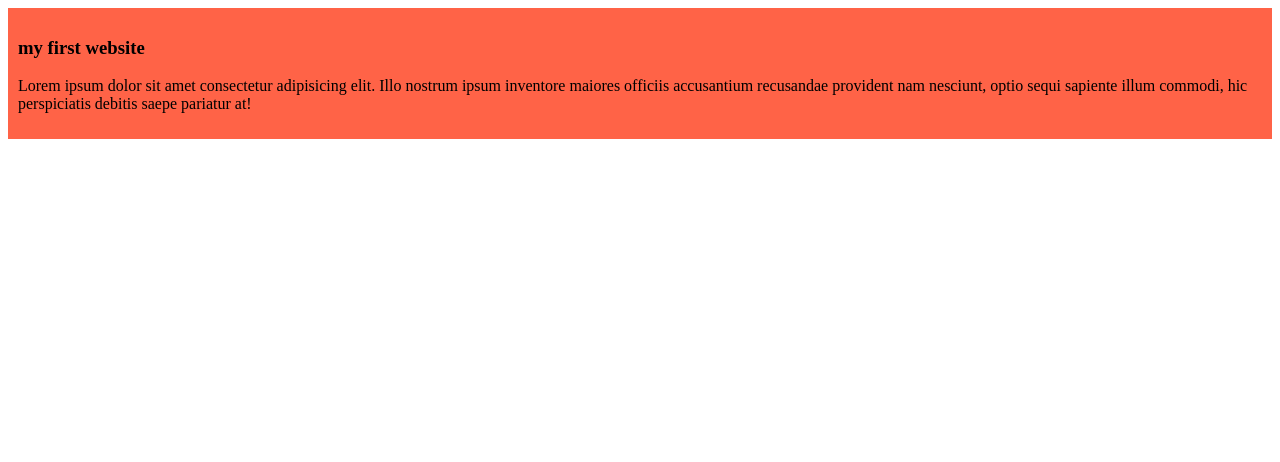
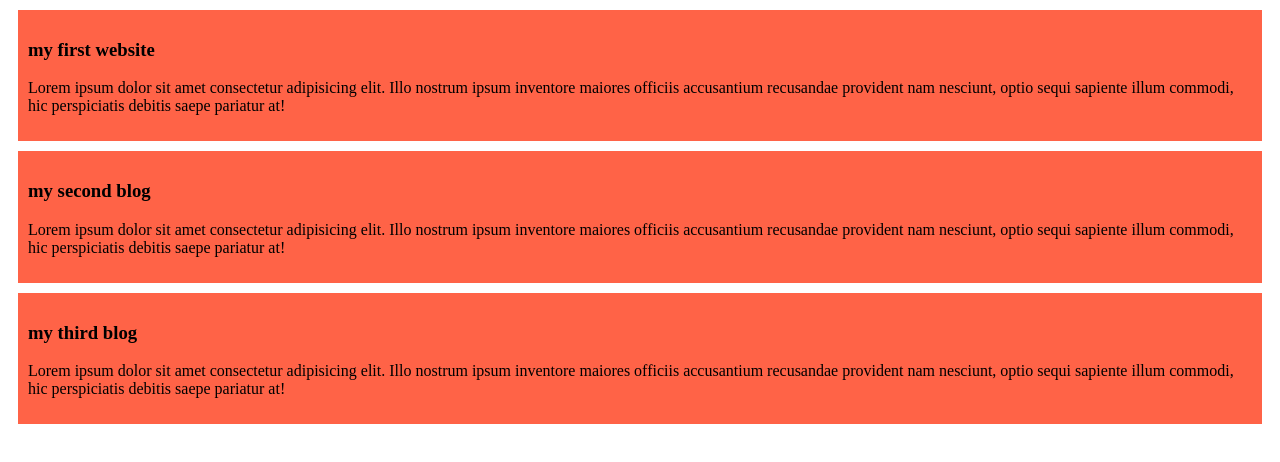
Before and after one commit to NAJMULHASAN2001/my-simple-website, a plain HTML site: page index.html in a window 1280 px wide. Drawn offline with Linux system fonts and the light colour scheme.

Commit message:
added the second and thid blog

```diff
--- a/index.html
+++ b/index.html
@@ -12,6 +12,15 @@
         <h3>my first website</h3>
         <p>Lorem ipsum dolor sit amet consectetur adipisicing elit. Illo nostrum ipsum inventore maiores officiis accusantium recusandae provident nam nesciunt, optio sequi sapiente illum commodi, hic perspiciatis debitis saepe pariatur at!</p>
     </div>
+    <div>
+        <h3>my second blog</h3>
+        <p>Lorem ipsum dolor sit amet consectetur adipisicing elit. Illo nostrum ipsum inventore maiores officiis accusantium recusandae provident nam nesciunt, optio sequi sapiente illum commodi, hic perspiciatis debitis saepe pariatur at!</p>
+    </div>
+
+    <div>
+        <h3>my third blog</h3>
+        <p>Lorem ipsum dolor sit amet consectetur adipisicing elit. Illo nostrum ipsum inventore maiores officiis accusantium recusandae provident nam nesciunt, optio sequi sapiente illum commodi, hic perspiciatis debitis saepe pariatur at!</p>
+    </div>
 
 </body>
 </html>
--- a/styles/blog.css
+++ b/styles/blog.css
@@ -1,4 +1,5 @@
 div{
     background-color: tomato;
     padding: 10px;
+    margin: 10px;
 }
```
